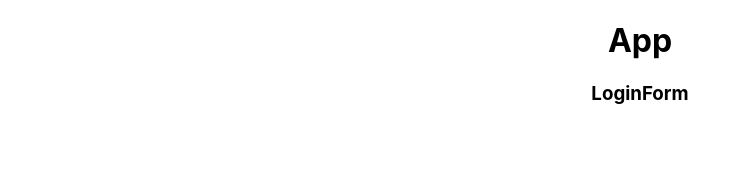
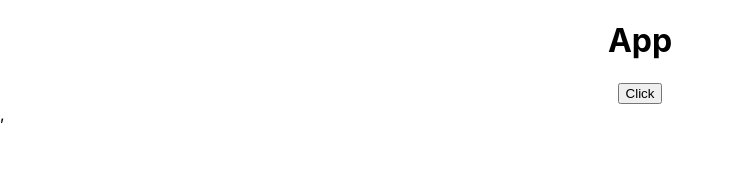
Before and after one commit to mkienbus/rezy-frontend, a React (Create React App) app: page / in a window 1280 px wide. Shown: the top 172 px of the page, without its empty margins (0-750 px from the left). Built offline with nearby package versions, Linux system fonts and the light colour scheme.

Commit message:
first usage of Redux works on LoginFormgit add .

```diff
--- a/src/App.js
+++ b/src/App.js
@@ -1,7 +1,7 @@
 import './App.css';
 import React from 'react';
 //import { useSelector, useDispatch } from './react-redux'
-import { loginUser, logoutUser } from './features/userSlice'
+//import { loginUser, logoutUser } from './features/userSlice'
 import LoginForm from './features/LoginForm';
 
 
--- a/src/features/LoginForm.js
+++ b/src/features/LoginForm.js
@@ -1,12 +1,23 @@
 import React from "react";
+import { useSelector } from 'react-redux';
+import { useDispatch } from 'react-redux';
+import { loginUser } from './userSlice'
 
 function LoginForm(){
+    const userState = useSelector(state => state)
+    console.log(userState)
 
+    const dispatch = useDispatch()
+
+    function handleClick(){
+        dispatch(loginUser())
+        console.log("clicked")
+    }
 
     return(
-    <div>
-        <h3>LoginForm</h3>
-    </div>
+       <div>
+           <button onClick = {handleClick}>Click</button>
+       </div>
     )
 }
 
--- a/src/features/userSlice.js
+++ b/src/features/userSlice.js
@@ -1,18 +1,20 @@
 import { createSlice } from '@reduxjs/toolkit'
 
+
 const initialState = {
-    value: "",
+    value: "1",
   }
 
   export const userSlice = createSlice({
     name: 'userStatus',
-    initialState,
+    initialState: initialState,
     reducers: {
       loginUser: (state) => {
-        state = state.username
+          return state = state
+        //state = state.username
       },
       logoutUser: (state) => {
-        state = initialState
+        return state = initialState
       },
     },
   })
```
Also changed, not shown: src/index.js (+4 -5 lines), src/store.js (+0 -9 lines).
